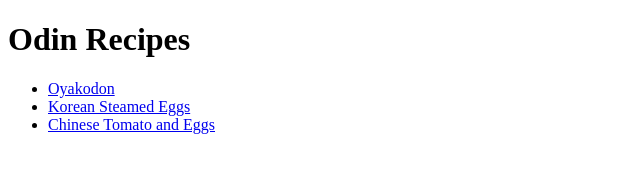
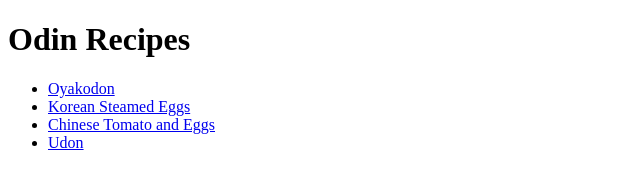
Before and after one commit to QibingC/odin-recipes, a plain HTML site: page index.html in a window 1280 px wide. Shown: the full height of the page, 0-640 px from the left. Drawn offline with Linux system fonts and the light colour scheme.

Commit message:
Add link to Udon recipe page

```diff
--- a/index.html
+++ b/index.html
@@ -10,6 +10,7 @@
             <li><a href="recipes/Oyakodon.html">Oyakodon</a></li>
             <li><a href="recipes/koreansteamedeggs.html">Korean Steamed Eggs</a></li>
             <li><a href="recipes/tomatoandeggs.html">Chinese Tomato and Eggs</a></li>
+            <li><a href="recipes/udon.html">Udon</a></li>
         </ul>
     </body>
 </html>
```
